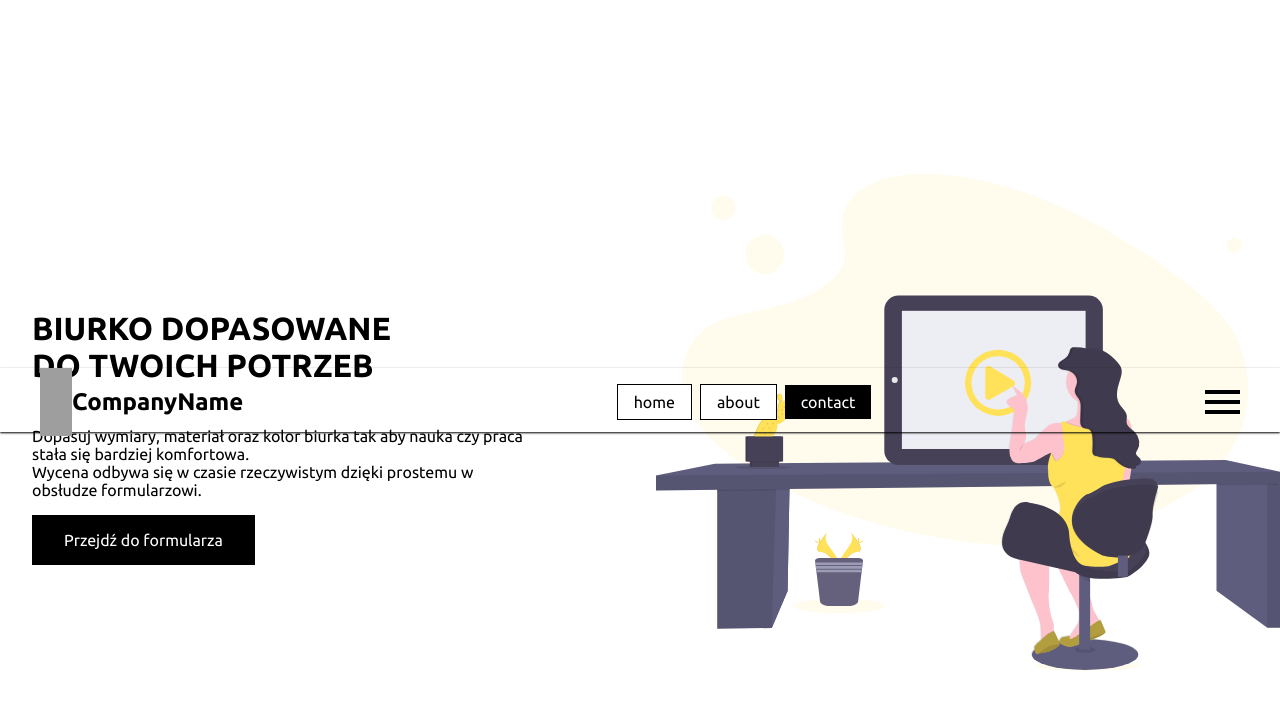
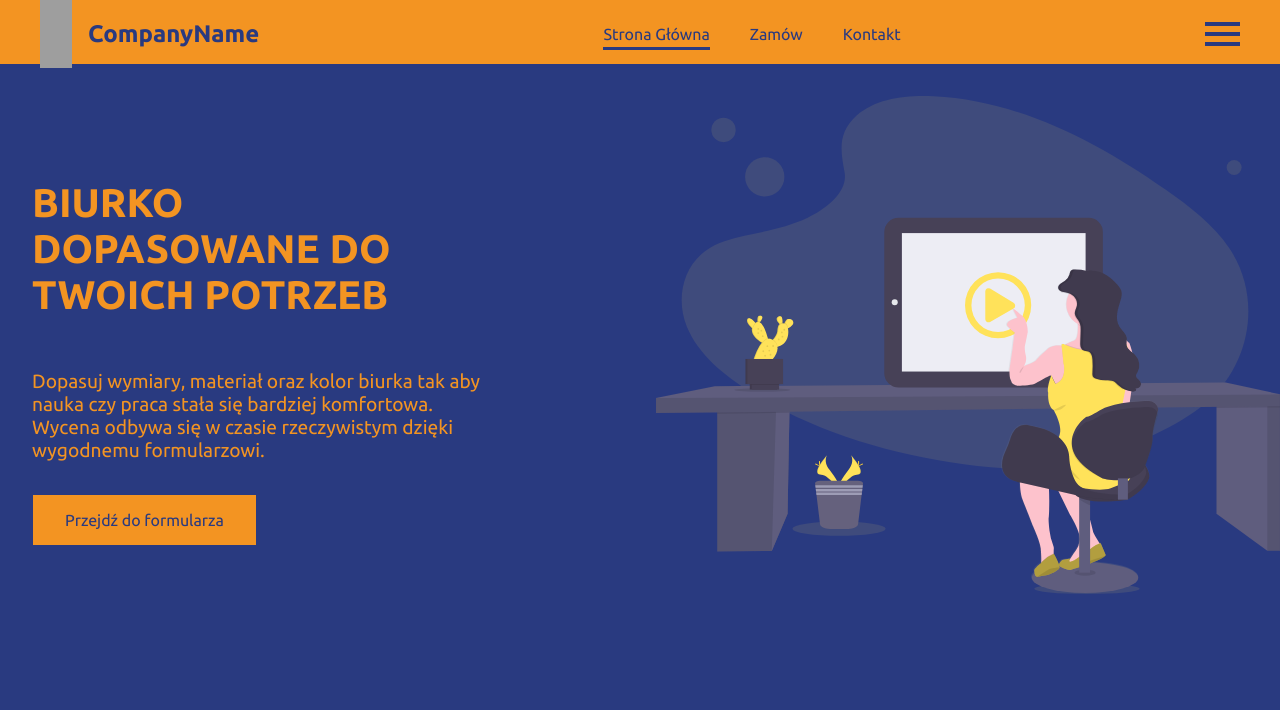
Before and after one commit to sheep2moon/order-desk, a React (Create React App) app: page / in a window 1280 px wide. Shown: the top 710 px of the page. Built offline with nearby package versions, Linux system fonts and the light colour scheme; grey boxes are pictures that could not be loaded.

Commit message:
navbar active link

```diff
--- a/src/App.js
+++ b/src/App.js
@@ -23,8 +23,6 @@ function App() {
 export default App;
 
 const AppContainer = styled.div`
-  height: 100vh;
-  width: 100vw;
-  display: grid;
-  place-items: center;
+  min-height: 100vh;
+  background-color: ${({ theme }) => theme.primary};
 `;
--- a/src/commons/Theme.js
+++ b/src/commons/Theme.js
@@ -1,4 +1,4 @@
 export const theme = {
-  primary: "#000",
-  secondary: "#fff",
+  primary: "#293A80",
+  secondary: "#F39422",
 };
--- a/src/components/Home/Hero.js
+++ b/src/components/Home/Hero.js
@@ -11,12 +11,9 @@ const Hero = () => {
         <p>
           Dopasuj wymiary, materiał oraz kolor biurka tak aby nauka czy praca
           stała się bardziej komfortowa. <br /> Wycena odbywa się w czasie
-          rzeczywistym dzięki prostemu w obsłudze formularzowi.
+          rzeczywistym dzięki wygodnemu formularzowi.
         </p>
-
-        <RouterLink big primary>
-          Przejdź do formularza
-        </RouterLink>
+        <RouterLink big>Przejdź do formularza</RouterLink>
       </LeftCol>
       <RightCol>
         <img src={heroImg} alt="introduce product" />
@@ -31,6 +28,7 @@ const HeroContainer = styled.section`
   display: grid;
   grid-template-columns: 1fr 1fr;
   padding: 1rem;
+  color: ${({ theme }) => theme.secondary};
   @media screen and (max-width: 1200px) {
     grid-template-columns: 1fr;
   }
@@ -43,12 +41,14 @@ const LeftCol = styled.div`
   padding: 1rem;
   > h1 {
     max-width: 400px;
-    font-size: 2rem;
+    font-size: 2.5rem;
     font-weight: 700;
     text-transform: uppercase;
   }
   > p {
+    font-size: 1.2rem;
     max-width: 500px;
+    margin-bottom: 2rem;
   }
   @media screen and (max-width: 1200px) {
     align-items: center;
--- a/src/components/Navbar/Logo.js
+++ b/src/components/Navbar/Logo.js
@@ -18,4 +18,7 @@ const LogoContainer = styled.div`
   > img {
     width: 2rem;
   }
+  > h1 {
+    margin-left: 1rem;
+  }
 `;
--- a/src/components/Navbar/NavLinks.js
+++ b/src/components/Navbar/NavLinks.js
@@ -1,21 +1,37 @@
-import React from "react";
+import React, { useState } from "react";
+import { Link } from "react-router-dom";
 import styled from "styled-components";
-import RouterLink from "../RouterLink";
 
 const NavLinks = () => {
+  const [activeLink, setActiveLink] = useState(0);
+  const links = [
+    {
+      to: "/",
+      name: "Strona Główna",
+    },
+    {
+      to: "/",
+      name: "Zamów",
+    },
+    {
+      to: "/",
+      name: "Kontakt",
+    },
+  ];
+
   return (
     <NavLinksList>
-      <NavLinkWrap>
-        <RouterLink to="/">home</RouterLink>
-      </NavLinkWrap>
-      <NavLinkWrap>
-        <RouterLink to="/">about</RouterLink>
-      </NavLinkWrap>
-      <NavLinkWrap>
-        <RouterLink primary to="/">
-          contact
-        </RouterLink>
-      </NavLinkWrap>
+      {links.map((link, index) => (
+        <NavLinkWrap key={index}>
+          <NavLink
+            to={link.to}
+            onClick={() => setActiveLink(index)}
+            isActive={activeLink === index ? true : false}
+          >
+            {link.name}
+          </NavLink>
+        </NavLinkWrap>
+      ))}
     </NavLinksList>
   );
 };
@@ -29,3 +45,11 @@ const NavLinksList = styled.ul`
 const NavLinkWrap = styled.li`
   padding: 0.25rem;
 `;
+const NavLink = styled(Link)`
+  text-decoration: none;
+  color: ${({ theme }) => theme.primary};
+  margin: 0 1rem;
+  padding-bottom: 0.25rem;
+  border-bottom: ${({ isActive, theme }) =>
+    isActive ? `3px solid ${theme.primary}` : "none"};
+`;
--- a/src/components/Navbar/index.js
+++ b/src/components/Navbar/index.js
@@ -19,9 +19,12 @@ const Navbar = () => {
 export default Navbar;
 
 const NavContainer = styled.div`
+  background-color: ${({ theme }) => theme.secondary};
+  color: ${({ theme }) => theme.primary};
   width: 100%;
   height: 4rem;
   position: fixed;
+  top: 0;
   box-shadow: 0 1px 2px ${({ theme }) => theme.primary};
 `;
 const NavWrap = styled.nav`
```
